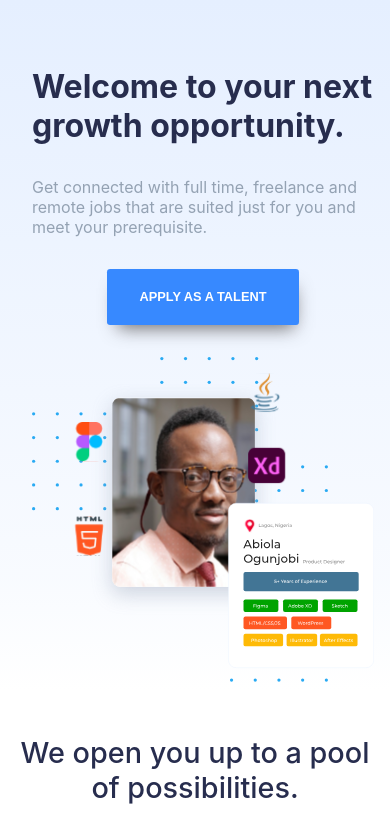
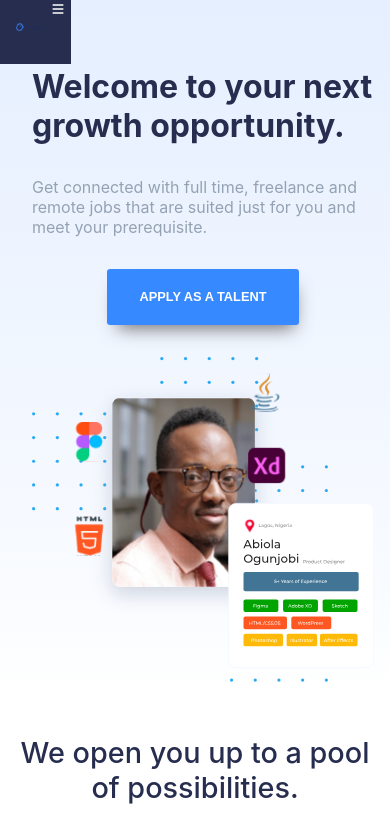
Before and after one commit to emmanuelnkechi/decagon-interview-prep-ui, a React (Create React App) app: page / in a window 390 px wide. Shown: the top 837 px of the page. Built offline with nearby package versions, Linux system fonts and the light colour scheme.

Commit message:
navbar responsiveness

```diff
--- a/src/components/common/Button.js
+++ b/src/components/common/Button.js
@@ -24,5 +24,9 @@ const StyledButton = styled.button`
     !outline ? "3px 11px 18px -8px rgba(66,63,63,0.75)" : "none"};
   border-radius: 0.2rem;
   cursor: pointer;
+
+  @media only screen and (min-width: 768px) and (max-width: 1024px) {
+    font-size: 0.6rem;
+  }
 `;
 export default Button;
--- a/src/components/common/Navbar.js
+++ b/src/components/common/Navbar.js
@@ -1,14 +1,27 @@
+import React, { useState } from "react";
 import styled from "styled-components";
 import Button from "./Button";
 import { Link } from "react-router-dom";
+import { HiMenu } from "react-icons/hi";
 
 const Navbar = () => {
+  const [toggle, setToggle] = useState(false);
+  const mobileToggle = () => {
+    setToggle(!toggle)
+  };
   return (
-    <StyledNav>
+    <StyledNav toggle={toggle}>
       <div>
         <Link to="/">
-          <img src="./images/Talent-logo.svg" alt="company-logo" />
+          <img
+            className="logo"
+            src="./images/Talent-logo.svg"
+            alt="company-logo"
+          />
         </Link>
+      </div>
+      <div class="icon" onClick={mobileToggle}>
+        <HiMenu />
       </div>
       <ul className="listing">
         <li className="listing-item">
@@ -57,11 +70,12 @@ const Navbar = () => {
 };
 
 const StyledNav = styled.nav`
+  padding: 0.5rem 2rem 0rem 5rem;
   display: grid;
   grid-template-columns: 1fr 2fr 1fr;
   height: 100%;
   align-items: center;
-  gap:2rem;
+  gap: 2rem;
 
   .listing {
     display: flex;
@@ -89,9 +103,74 @@ const StyledNav = styled.nav`
     display: flex;
     gap: 1rem;
   }
+  .icon {
+    display: none;
+  }
 
   @media only screen and (min-width: 280px) and (max-width: 767px) {
-      display: none;
+      padding: 1rem;
+    grid-template-columns: 1fr;
+    background: #272d4e;
+    color: #ffffff;
+    justify-content: left;
+    align-items: flex-start;
+    position: fixed;
+    height: ${({toggle})=>( toggle ? "25rem": "2rem")};
+    width: ${({toggle})=>( toggle ? "47%": "10%")};
+
+    .icon {
+      display: block;
+      top: 1%;
+      width: 100%;
+      position: absolute;
+      left: ${({toggle})=>( toggle ? "90%": "70%")};
+      margin-right: auto;
+
+    }
+
+    .logo {
+      width: 70%;
+      height: auto;
+    }
+    .listing {
+      display: ${({toggle})=>( toggle ? "flex": "none")};
+      flex-direction: column;
+      gap: 1rem;
+      &-item{
+          text-align: left;
+          &__links{
+              color: #fff;
+          }
+      }
+      &-item:hover{
+          background: #272d4e;
+          a{
+          color: #fff;
+          }
+      }
+
+    }
+    .nav-form {
+    display: ${({toggle})=>( toggle ? "flex": "none")};
+      flex-direction: column;
+    }
+  }
+
+  @media only screen and (min-width: 768px) and (max-width: 1024px) {
+      padding: 1rem;
+      gap:0.8rem;
+      grid-template-columns: 2fr 7fr 3fr;
+      .logo{
+          width: 100%;
+          height: auto;
+      }
+      .listing {
+          &-item{
+              &__links{
+              font-size:0.6rem;
+              }
+          }
+      }
   }
 `;
 
--- a/src/components/layout/landingPage/header/index.js
+++ b/src/components/layout/landingPage/header/index.js
@@ -1,10 +1,8 @@
 import styled from "styled-components";
-import Navbar from "../../../common/Navbar";
 import Button from "../../../common/Button";
 const Header = () => {
   return (
     <StyledHeader>
-      <Navbar />
       <div className="header">
         <div className="header-first">
           <h1 className="header-first_welcome">Welcome to your next growth opportunity.</h1>
--- a/src/components/layout/landingPage/index.js
+++ b/src/components/layout/landingPage/index.js
@@ -4,10 +4,12 @@ import Platform from "./platform";
 import Talent from "./trustedTalent";
 import Matched from "./matched";
 import Footer from "./footer";
+import Navbar from "../../common/Navbar";
 
 const LandingPageLayout = () => {
     return (
         <>
+        <Navbar />
         <Header/>
         <Pool />
         <Platform />
```
Also changed, not shown: package.json (+4 -3 lines), 1 other file (tests, documents, lock files or other folders).
